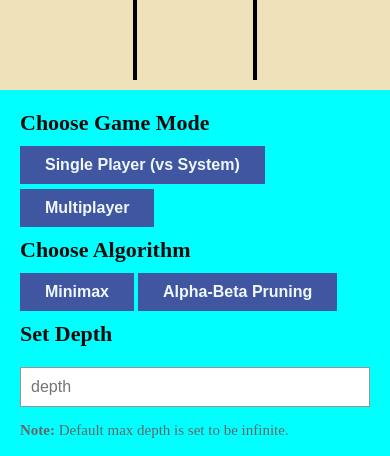
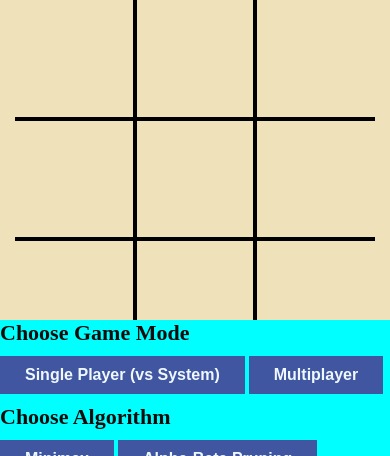
Before and after one commit to Mayank-246/Tic-Tac-Toe, a plain HTML site: page index.html in a window 390 px wide. Shown: the part 364-820 px from the top of the page. Drawn offline with nearby package versions, Linux system fonts and the light colour scheme.

Commit message:
Update styles.css

```diff
--- a/styles.css
+++ b/styles.css
@@ -190,36 +190,47 @@ button.active{
         height: auto;
     }
 }
-@media (max-width:690px){
-    .game{
+@media (max-width: 690px) {
+    .game {
         display: flex;
         flex-direction: column-reverse;
+        height: 800px;
+        margin: 0;
     }
-    .controls{
+    .controls {
         display: flex;
         flex-direction: row;
     }
-    .subsection button{
+    .subsection button {
         width: auto;
-
     }
-    .gameboard{
-        grid-template-columns: repeat(3,120px);
-        grid-template-rows: repeat(3,120px);
+    .right {
+        height: 40vh;
     }
-    .right{
+    .left {
+        height: 40vh;
+        padding: 0;
+        margin-top: 0;
+    }
+    .gameboard {
+        grid-template-columns: repeat(3, 120px);
+        grid-template-rows: repeat(3, 120px);
+    }
+    .right {
         justify-content: center;
         align-items: center;
         padding-bottom: 10px;
     }
-    .left{
-        height: 350px;
+    .left {
+        height: 200px;
     }
-    nav h1{
+    nav h1 {
         font-size: 15vw;
     }
-    .subsection{
+    .subsection {
         margin-bottom: 5px;
     }
-
+    #winner_text {
+        margin: 0;
+    }
 }
```
